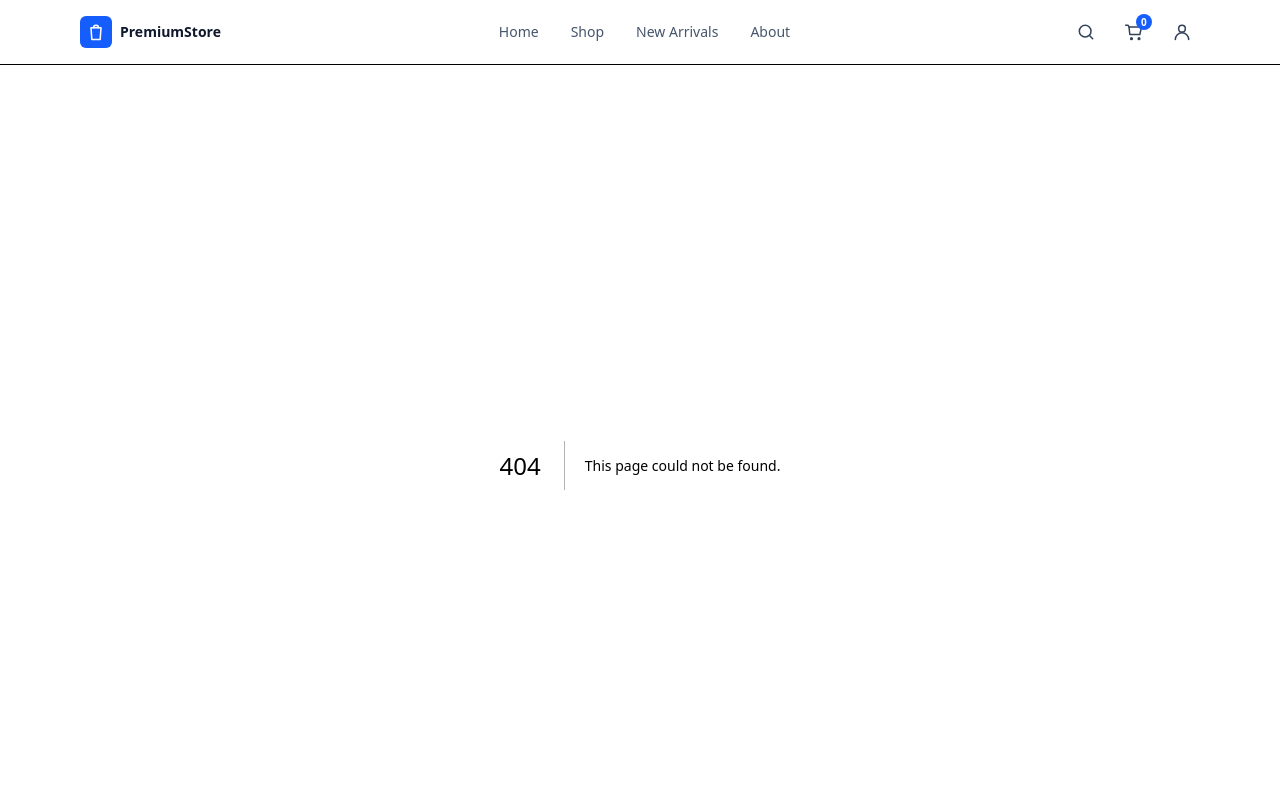
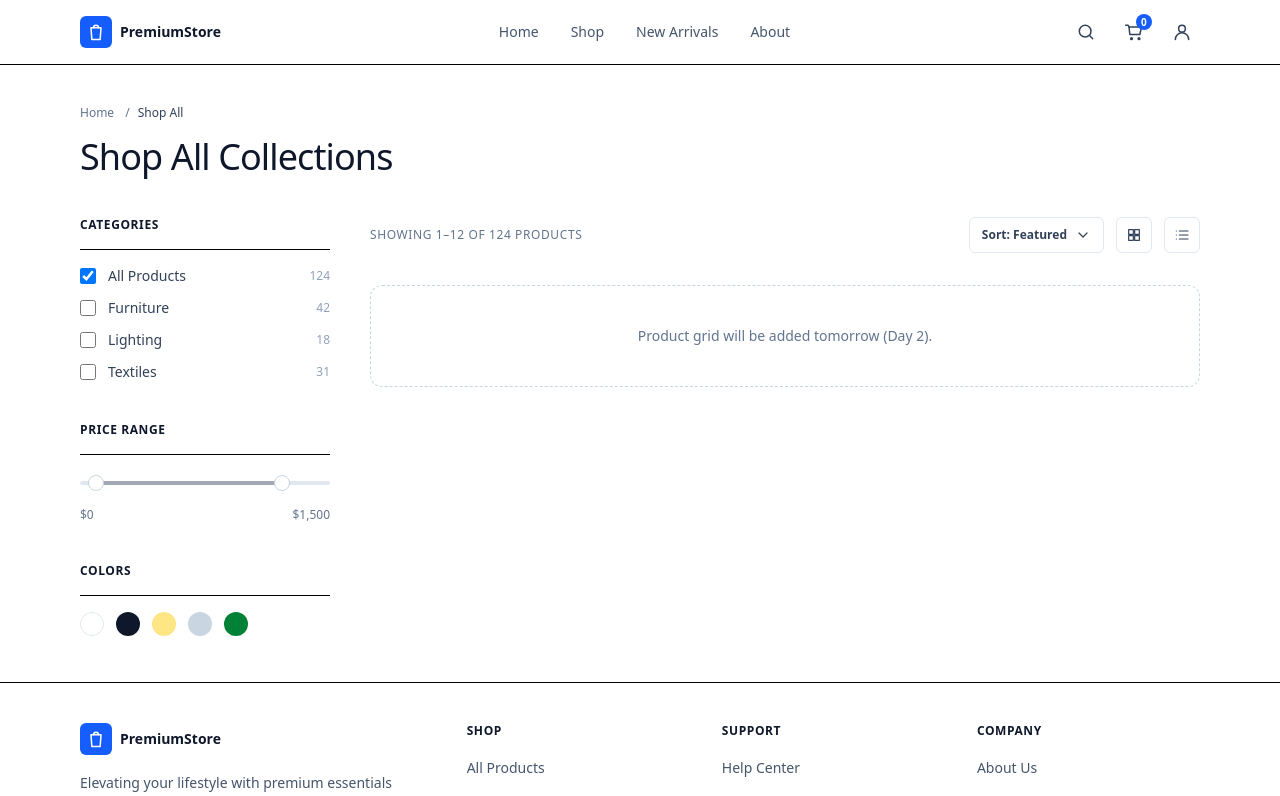
Before and after one commit to Alpkrsl/E-ticaret2.0, a Next.js app: page /shop in a window 1280 px wide. Before the commit this address had no page. Shown: the top 796 px of the page. Built offline with nearby package versions, Linux system fonts and the light colour scheme.

Commit message:
feat(shop): add shop page layout with sidebar filters

```diff
--- /dev/null
+++ b/app/shop/page.tsx
@@ -0,0 +1,197 @@
+import Link from "next/link";
+
+const CATEGORIES = [
+  { name: "All Products", count: 124, checked: true },
+  { name: "Furniture", count: 42, checked: false },
+  { name: "Lighting", count: 18, checked: false },
+  { name: "Textiles", count: 31, checked: false },
+];
+
+const COLORS = [
+  { name: "White", className: "bg-white border" },
+  { name: "Black", className: "bg-slate-900" },
+  { name: "Sand", className: "bg-amber-200" },
+  { name: "Stone", className: "bg-slate-300" },
+  { name: "Olive", className: "bg-green-700" },
+];
+
+export default function ShopPage() {
+  return (
+    <div className="bg-white">
+      <div className="mx-auto max-w-6xl px-4 py-10">
+        {/* Breadcrumb */}
+        <div className="text-xs text-slate-500">
+          <Link href="/" className="hover:text-slate-900">
+            Home
+          </Link>{" "}
+          <span className="mx-2">/</span>
+          <span className="text-slate-700">Shop All</span>
+        </div>
+
+        {/* Title */}
+        <div className="mt-4">
+          <h1 className="text-4xl font-medium tracking-tight text-slate-900">
+            Shop All Collections
+          </h1>
+        </div>
+
+        {/* Layout */}
+        <div className="mt-10 grid gap-10 md:grid-cols-12">
+          {/* Sidebar */}
+          <aside className="md:col-span-3">
+            {/* Categories */}
+            <div>
+              <h2 className="text-xs font-semibold tracking-wider text-slate-900">
+                CATEGORIES
+              </h2>
+              <div className="mt-4 space-y-3 border-t pt-4">
+                {CATEGORIES.map((c) => (
+                  <label
+                    key={c.name}
+                    className="flex cursor-pointer items-center justify-between text-sm text-slate-700"
+                  >
+                    <span className="flex items-center gap-3">
+                      <input
+                        type="checkbox"
+                        defaultChecked={c.checked}
+                        className="h-4 w-4 rounded border-slate-300"
+                      />
+                      {c.name}
+                    </span>
+                    <span className="text-xs text-slate-400">{c.count}</span>
+                  </label>
+                ))}
+              </div>
+            </div>
+
+            {/* Price Range */}
+            <div className="mt-10">
+              <h2 className="text-xs font-semibold tracking-wider text-slate-900">
+                PRICE RANGE
+              </h2>
+
+              <div className="mt-4 border-t pt-4">
+                {/* simple range UI (static) */}
+                <div className="relative h-6">
+                  <div className="absolute top-1/2 h-1 w-full -translate-y-1/2 rounded-full bg-slate-200" />
+                  <div className="absolute left-2 right-10 top-1/2 h-1 -translate-y-1/2 rounded-full bg-slate-900/30" />
+                  <span className="absolute left-2 top-1/2 h-4 w-4 -translate-y-1/2 rounded-full border border-slate-300 bg-white" />
+                  <span className="absolute right-10 top-1/2 h-4 w-4 -translate-y-1/2 rounded-full border border-slate-300 bg-white" />
+                </div>
+
+                <div className="mt-3 flex items-center justify-between text-xs text-slate-500">
+                  <span>$0</span>
+                  <span>$1,500</span>
+                </div>
+              </div>
+            </div>
+
+            {/* Colors */}
+            <div className="mt-10">
+              <h2 className="text-xs font-semibold tracking-wider text-slate-900">
+                COLORS
+              </h2>
+
+              <div className="mt-4 border-t pt-4">
+                <div className="flex items-center gap-3">
+                  {COLORS.map((c) => (
+                    <button
+                      key={c.name}
+                      type="button"
+                      className="group"
+                      aria-label={c.name}
+                      title={c.name}
+                    >
+                      <span
+                        className={[
+                          "inline-flex h-6 w-6 items-center justify-center rounded-full border-slate-200",
+                          c.className,
+                        ].join(" ")}
+                      />
+                      <span className="sr-only">{c.name}</span>
+                    </button>
+                  ))}
+                </div>
+              </div>
+            </div>
+          </aside>
+
+          {/* Main area (Day 1: header only) */}
+          <main className="md:col-span-9">
+            {/* Top row: showing + sort + view icons */}
+            <div className="flex flex-col gap-4 sm:flex-row sm:items-center sm:justify-between">
+              <p className="text-xs uppercase tracking-wider text-slate-500">
+                Showing 1–12 of 124 products
+              </p>
+
+              <div className="flex items-center gap-3">
+                <button
+                  type="button"
+                  className="inline-flex h-9 items-center gap-2 rounded-md border border-slate-200 bg-white px-3 text-xs font-semibold text-slate-700 hover:bg-slate-50"
+                >
+                  Sort: Featured
+                  <svg
+                    viewBox="0 0 24 24"
+                    className="h-4 w-4"
+                    fill="none"
+                    stroke="currentColor"
+                    strokeWidth="1.8"
+                    strokeLinecap="round"
+                    strokeLinejoin="round"
+                    aria-hidden="true"
+                  >
+                    <path d="M6 9l6 6 6-6" />
+                  </svg>
+                </button>
+
+                <button
+                  type="button"
+                  className="inline-flex h-9 w-9 items-center justify-center rounded-md border border-slate-200 hover:bg-slate-50"
+                  aria-label="Grid view"
+                >
+                  <svg
+                    viewBox="0 0 24 24"
+                    className="h-4 w-4 text-slate-700"
+                    fill="none"
+                    stroke="currentColor"
+                    strokeWidth="1.8"
+                    strokeLinecap="round"
+                    strokeLinejoin="round"
+                    aria-hidden="true"
+                  >
+                    <path d="M4 4h7v7H4zM13 4h7v7h-7zM4 13h7v7H4zM13 13h7v7h-7z" />
+                  </svg>
+                </button>
+
+                <button
+                  type="button"
+                  className="inline-flex h-9 w-9 items-center justify-center rounded-md border border-slate-200 hover:bg-slate-50"
+                  aria-label="List view"
+                >
+                  <svg
+                    viewBox="0 0 24 24"
+                    className="h-4 w-4 text-slate-700"
+                    fill="none"
+                    stroke="currentColor"
+                    strokeWidth="1.8"
+                    strokeLinecap="round"
+                    strokeLinejoin="round"
+                    aria-hidden="true"
+                  >
+                    <path d="M8 6h13M8 12h13M8 18h13" />
+                    <path d="M3.5 6h.01M3.5 12h.01M3.5 18h.01" />
+                  </svg>
+                </button>
+              </div>
+            </div>
+
+            {/* Placeholder for product grid (we’ll build Day 2) */}
+            <div className="mt-8 rounded-xl border border-dashed border-slate-300 p-10 text-center text-sm text-slate-500">
+              Product grid will be added tomorrow (Day 2).
+            </div>
+          </main>
+        </div>
+      </div>
+    </div>
+  );
+}
```
